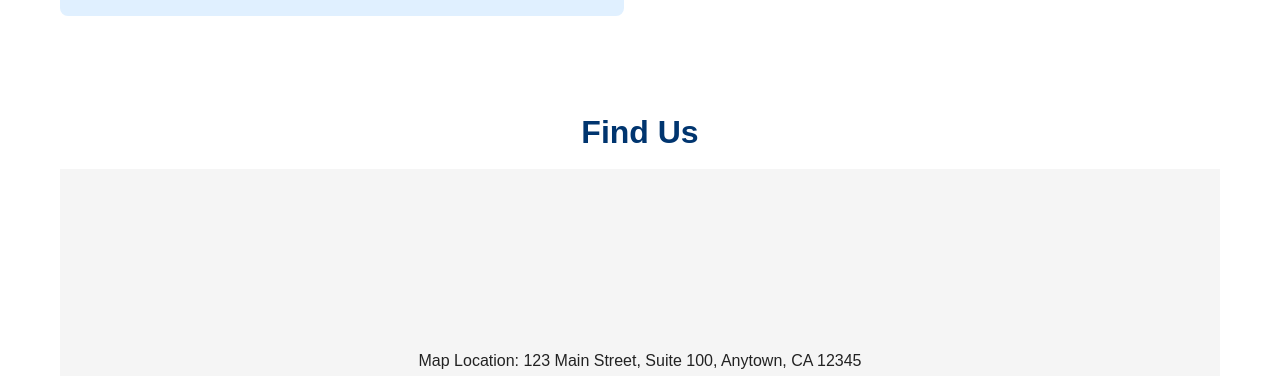
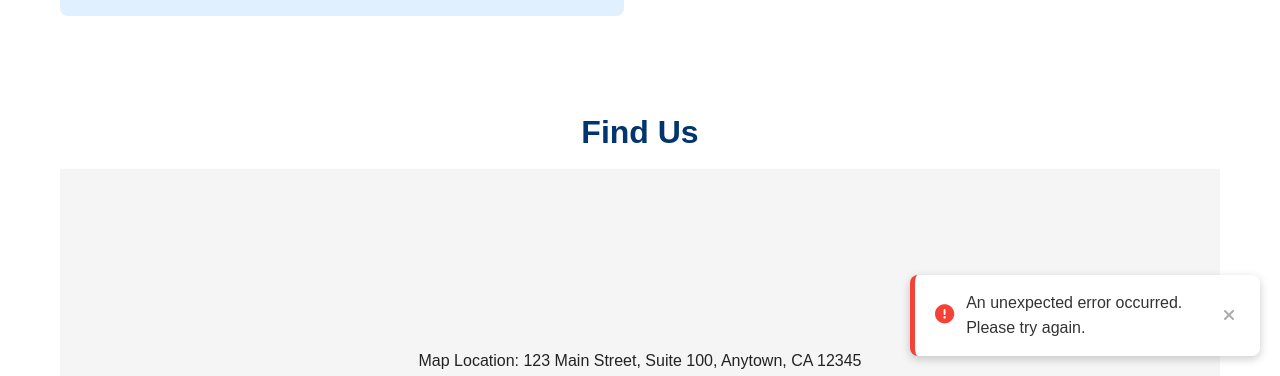
Before and after one commit to SugeshanNaidoo/Jooma-test, a website: page contact.html in a window 1280 px wide. Both pictures are taken after typing "Sample", "name@example.com", "5551234", "Sample", "Sample" into the empty fields and a click on the button "Send Message". Shown: the part 1437-1813 px from the top of the page. Drawn offline with Linux system fonts and the light colour scheme; no server answers.

Commit message:
added toast notification
made a toast notification for message box

```diff
--- a/script.js
+++ b/script.js
@@ -100,6 +100,66 @@ document.addEventListener('DOMContentLoaded', function() {
     });
 });
 
+// Toast notification system
+function showToast(message, type) {
+  // Create container if it doesn't exist
+  let container = document.querySelector('.toast-container');
+  if (!container) {
+    container = document.createElement('div');
+    container.className = 'toast-container';
+    document.body.appendChild(container);
+  }
+
+  // Create toast element
+  const toast = document.createElement('div');
+  toast.className = `toast toast-${type}`;
+
+  // Create content
+  const contentDiv = document.createElement('div');
+  contentDiv.className = 'toast-content';
+
+  // Create icon based on type
+  const iconSpan = document.createElement('span');
+  iconSpan.className = 'toast-icon';
+  iconSpan.innerHTML = type === 'success'
+    ? '<i class="fas fa-check-circle"></i>'
+    : '<i class="fas fa-exclamation-circle"></i>';
+
+  // Create message text
+  const messageSpan = document.createElement('span');
+  messageSpan.className = 'toast-message';
+  messageSpan.textContent = message;
+
+  // Create close button
+  const closeButton = document.createElement('span');
+  closeButton.className = 'toast-close';
+  closeButton.innerHTML = '<i class="fas fa-times"></i>';
+  closeButton.addEventListener('click', () => {
+    container.removeChild(toast);
+  });
+
+  // Assemble the toast
+  contentDiv.appendChild(iconSpan);
+  contentDiv.appendChild(messageSpan);
+  toast.appendChild(contentDiv);
+  toast.appendChild(closeButton);
+
+  // Add toast to container
+  container.appendChild(toast);
+
+  // Force reflow to trigger animation
+  toast.offsetHeight;
+  toast.style.opacity = 1;
+
+  // Remove the toast after its animation completes
+  setTimeout(() => {
+    if (container.contains(toast)) {
+      container.removeChild(toast);
+    }
+  }, 5300); // Animation takes 5s + 300ms extra
+}
+
+// Modify the contact form submission handler to use the toast notification
 document.addEventListener('DOMContentLoaded', function () {
   const contactForm = document.getElementById('contact-form');
 
@@ -132,14 +192,14 @@ document.addEventListener('DOMContentLoaded', function () {
         const result = await res.json();
 
         if (res.ok) {
-                    alert('Message sent successfully!');
+          showToast('Your message was sent successfully!', 'success');
           contactForm.reset();
         } else {
-                    alert('Failed to send message. ' + result.error);
+          showToast('Failed to send message: ' + (result.error || 'Unknown error'), 'error');
         }
       } catch (err) {
         console.error('Error:', err);
-                alert('An unexpected error occurred.');
+        showToast('An unexpected error occurred. Please try again.', 'error');
       } finally {
         submitButton.innerHTML = originalText;
         submitButton.disabled = false;
--- a/style.css
+++ b/style.css
@@ -645,3 +645,95 @@ html, body {
     font-size: 2rem;
   }
 }
+
+/* Toast Notifications */
+.toast-container {
+  position: fixed;
+  bottom: 20px;
+  right: 20px;
+  z-index: 1000;
+  display: flex;
+  flex-direction: column;
+  gap: 10px;
+}
+
+.toast {
+  min-width: 250px;
+  max-width: 350px;
+  padding: 15px 20px;
+  border-radius: 8px;
+  box-shadow: 0 3px 10px rgba(0, 0, 0, 0.2);
+  display: flex;
+  align-items: center;
+  justify-content: space-between;
+  animation: toast-in 0.3s ease, toast-out 0.3s ease forwards 5s;
+  opacity: 0;
+}
+
+.toast-success {
+  background-color: var(--white);
+  border-left: 5px solid #4CAF50;
+  color: var(--dark-gray);
+}
+
+.toast-error {
+  background-color: var(--white);
+  border-left: 5px solid #F44336;
+  color: var(--dark-gray);
+}
+
+.toast-content {
+  display: flex;
+  align-items: center;
+  gap: 12px;
+}
+
+.toast-icon {
+  font-size: 1.2rem;
+}
+
+.toast-success .toast-icon {
+  color: #4CAF50;
+}
+
+.toast-error .toast-icon {
+  color: #F44336;
+}
+
+.toast-message {
+  font-weight: 500;
+}
+
+.toast-close {
+  color: #aaa;
+  cursor: pointer;
+  font-size: 1rem;
+  padding: 0 5px;
+  transition: var(--transition);
+}
+
+.toast-close:hover {
+  color: var(--dark-gray);
+}
+
+@keyframes toast-in {
+  from {
+    transform: translateY(20px);
+    opacity: 0;
+  }
+  to {
+    transform: translateY(0);
+    opacity: 1;
+  }
+}
+
+@keyframes toast-out {
+  from {
+    transform: translateY(0);
+    opacity: 1;
+  }
+  to {
+    transform: translateY(-20px);
+    opacity: 0;
+  }
+}
```
Lines whose indentation alone changed are shown as unchanged.
